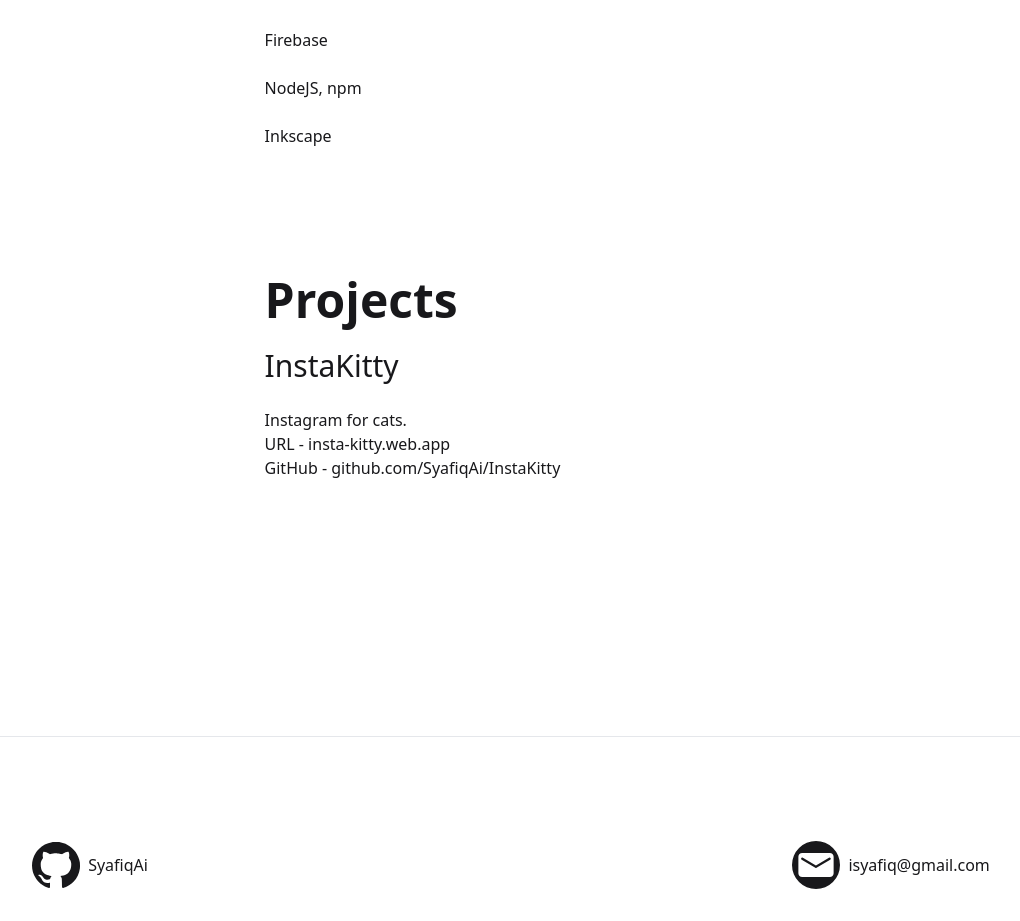
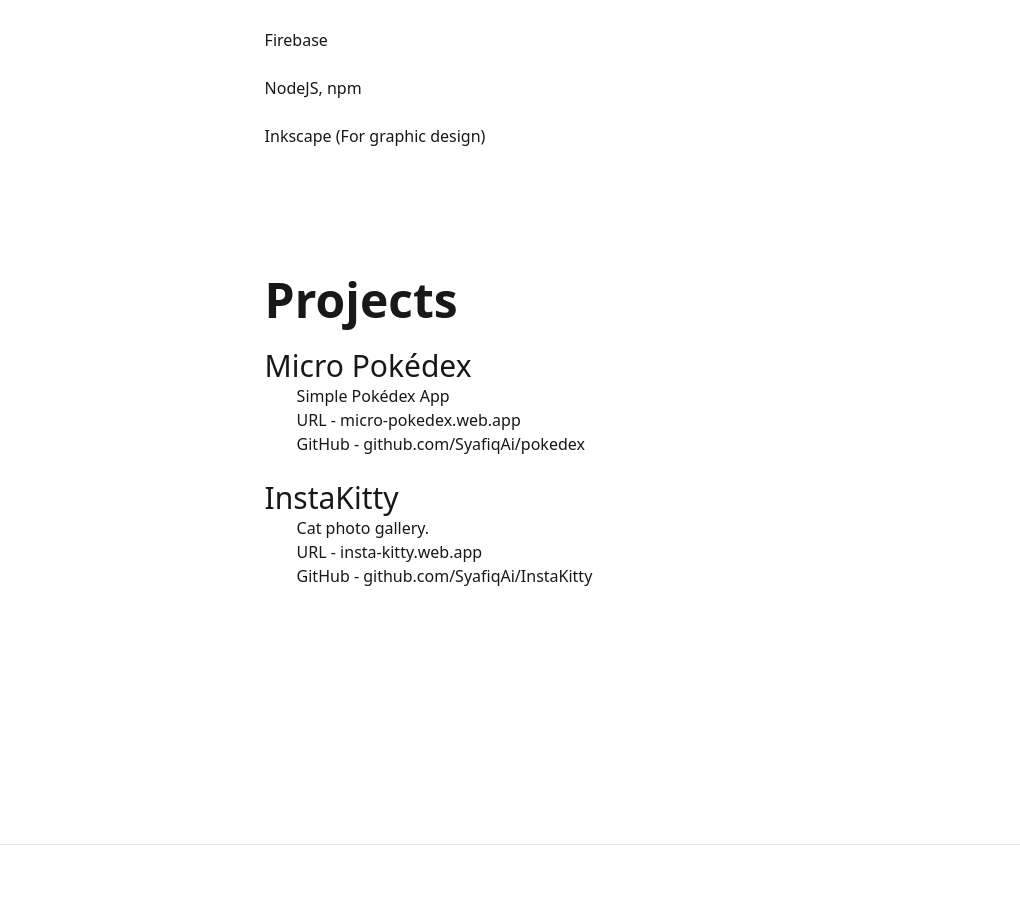
Before and after one commit to SyafiqAi/portfolio, a Vue app: page / in a window 1280 px wide. Shown: the part 2324-3245 px from the top of the page, without its empty margins (129-1149 px from the left). Built offline with nearby package versions, Linux system fonts and the light colour scheme.

Commit message:
remove about pic, added project

```diff
--- a/src/sections/Projects.vue
+++ b/src/sections/Projects.vue
@@ -1,15 +1,29 @@
 <template>
     <SectionTemplate title="Projects">
+        <section>
+            <h3 class="text-3xl">
+                Micro Pokédex
+            </h3>
+            <p class="ml-8">
+                Simple Pokédex App
+                <br>
+                URL - <a href="https://micro-pokedex.web.app/" target="_blank" class="hover:underline">micro-pokedex.web.app</a>
+                <br>
+                GitHub - <a href="https://github.com/SyafiqAi/pokedex" target="_blank" class="hover:underline">github.com/SyafiqAi/pokedex</a>
+            </p>
+        </section>
+        <section>
             <h3 class="text-3xl">
                 InstaKitty
             </h3>
-        <p>
-            Instagram for cats.
+            <p class="ml-8">
+                Cat photo gallery.
                 <br>
                 URL - <a href="https://insta-kitty.web.app/" target="_blank" class="hover:underline">insta-kitty.web.app</a>
                 <br>
                 GitHub - <a href="https://github.com/SyafiqAi/InstaKitty" target="_blank" class="hover:underline">github.com/SyafiqAi/InstaKitty</a>
             </p>
+        </section>
     </SectionTemplate>
 </template>
 
--- a/src/sections/Technologies.vue
+++ b/src/sections/Technologies.vue
@@ -26,7 +26,7 @@
                 NodeJS, npm
             </li>
             <li>
-                Inkscape
+                Inkscape (For graphic design)
             </li>
         </ul>
     </SectionTemplate>
--- a/src/views/AboutView.vue
+++ b/src/views/AboutView.vue
@@ -1,21 +1,11 @@
 <template>
   <div
-    class="lg:h-screen justify-center lg:items-center lg:justify-normal lg:mx-32 lg:my-0 lg:grid lg:grid-cols-2 z-0 lg:py-[72px]"
+    class="lg:h-screen flex justify-center lg:items-center lg:mx-32 lg:my-0 z-0"
   >
-    <div class="flex justify-center my-12">
-      <figure class="size-80 lg:size-96 rounded-full overflow-hidden">
-        <div
-          class="bg-white size-full flex justify-center items-center text-black text-9xl"
-        >
-          :P
-        </div>
-        <!-- <img :src="profilePic" alt="" /> -->
-      </figure>
-    </div>
     <main
       class="lg:max-w-[50vw] mx-8 mb-12 lg:mb-0 flex flex-col items-center lg:items-start"
     >
-      <h1 class="font-bold text-5xl mb-12">About</h1>
+      <h1 class="font-bold text-8xl my-12">About</h1>
       <section class="mb-12">
         <p>
           I am Syafiq Aiman and I am a student with an interest in web
@@ -45,8 +35,5 @@
 </template>
 
 <script setup>
-import EmailLogo from "@/assets/logos/EmailLogo.vue";
-import GithubLogo from "@/assets/logos/GithubLogo.vue";
-import profilePic from "@/assets/pictures/tails2.jpg";
 import Footer from "@/components/Footer.vue"
 </script>
```
Lines whose indentation alone changed are shown as unchanged.
